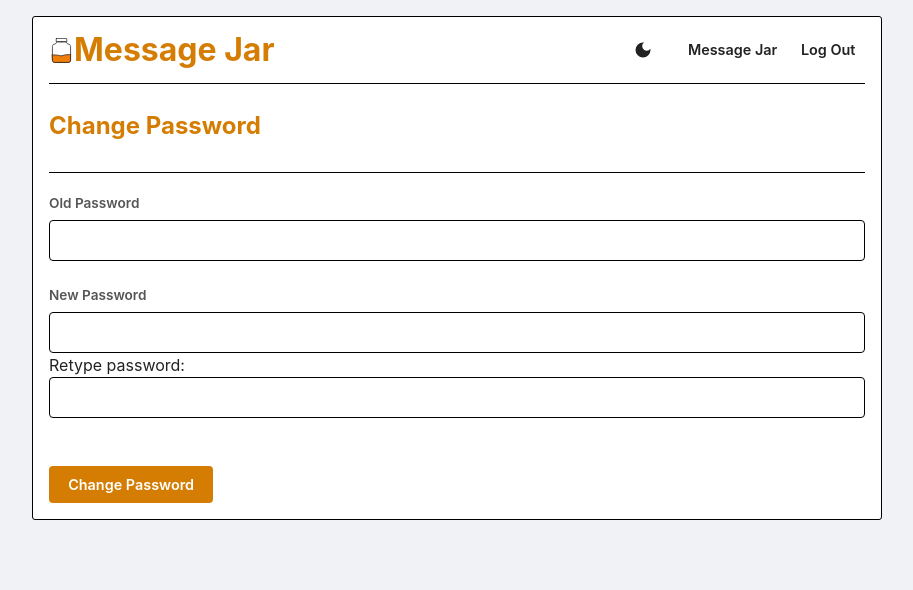
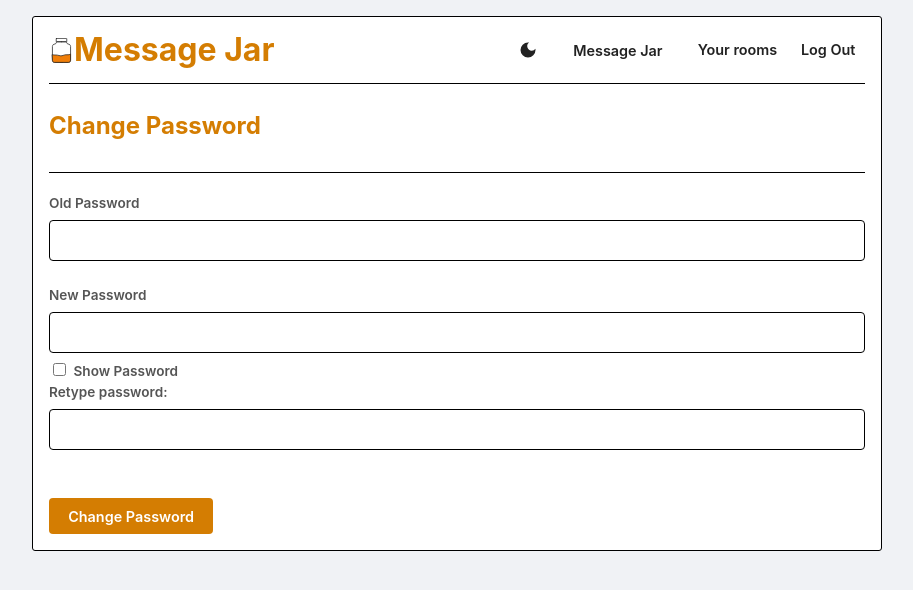
Before and after one commit to gavhu10/MessageJar, a Flask app: page /user/passchange in a window 1280 px wide. Shown: the top 590 px of the page, without its empty margins (183-1096 px from the left). Run offline with Flask 3, Linux system fonts and the light colour scheme; a user stored in the database is signed in; data comes from the database, SQL or seed files in the repository; some libraries are stand-ins or nearby versions.

Commit message:
Add password validation

```diff
--- a/auth.py
+++ b/auth.py
@@ -7,7 +7,7 @@ from werkzeug.security import check_password_hash, generate_password_hash
 import backend as cb
 from backend import AuthError, NotAllowedError
 from db import DBConnection
-
+import re
 STATUS_USER = "Message Jar"
 
 bp = f.Blueprint("auth", __name__, url_prefix="/auth")
@@ -87,8 +87,9 @@ def register():
             error = "Password is required."
         elif password != password_rep:
             error = "Passwords must match."
-
-        if error is None:
+        elif not re.match(r"^(?=.*[a-z])(?=.*[A-Z])(?=.*\d)[A-Za-z\d]{8,}$", password):
+            error = "Password must be 8+ characters with a number and an uppercase letter."
+        else:
             try:
                 register_user(username, password)
             except RegistrationError as e:
--- a/templates/base.html
+++ b/templates/base.html
@@ -8,7 +8,7 @@
   <link rel="stylesheet" href="{{ url_for('static', filename='style.css') }}">
   <nav>
     <h1>
-      <a href="{{ url_for('jar.index') }}">
+      <a href="/">
         <svg width="25" height="25" viewBox="0 0 75 99" xmlns="http://www.w3.org/2000/svg" class="jar-icon"
           alt="Message Jar Logo">
           <g transform="translate(-60,-49)">
@@ -30,6 +30,7 @@
       <li><button class="link-button" id="theme-toggle"><span id="theme-button"></span></button>
         {% if g.user %}
       <li><a href="{{ url_for('user.index') }}">{{ g.user['username'] }}</a>
+      <li><a href="{{ url_for('jar.index') }}">Your rooms</a>
         <form action="{{ url_for('auth.logout') }}" method="POST" style="display: inline;">
           <input type="hidden" name="csrf_token" value="{{ csrf_token() }}">
           <button type="submit" class="link-button">
--- a/templates/user/pass_change.html
+++ b/templates/user/pass_change.html
@@ -10,10 +10,46 @@
   <label for="old_password">Old Password</label>
   <input name="old_password" id="old_password" type="password" required>
   <br><label for="new_password">New Password</label>
-  <input name="new_password" id="new_password" type="password" required>
-  Retype password:
-  <input name="new_password_rep" id="new_password_rep" type="password" required>
+  <input type="password" name="new_password" id="new_password" required minlength="8"
+    pattern="(?=.*\d)(?=.*[a-z])(?=.*[A-Z]).{8,}"
+    title="Must contain at least one number, one uppercase, one lowercase letter, and at least 8 characters">
+  <div style="margin-top: 5px;">
+    <input type="checkbox" id="togglePassword">
+    <label style="display:inline;" for="togglePassword">Show Password</label>
+  </div>
+  <label>Retype password:</label>
+  <input type="password" name="new_password_rep" id="new_password_rep" required minlength="8"
+    pattern="(?=.*\d)(?=.*[a-z])(?=.*[A-Z]).{8,}"
+    title="Must contain at least one number, one uppercase, one lowercase letter, and at least 8 characters">
   <br><br>
   <input type="submit" value="Change Password">
 </form>
+<script>
+  const password = document.getElementById("new_password");
+  const confirmPassword = document.getElementById("new_password_rep");
+
+  function validatePassword() {
+    if (password.value != confirmPassword.value) {
+      confirmPassword.setCustomValidity("Passwords Don't Match");
+    } else {
+      confirmPassword.setCustomValidity('');
+    }
+  }
+
+  password.onchange = validatePassword;
+  confirmPassword.onkeyup = validatePassword;
+
+  const toggleBtn = document.getElementById('togglePassword');
+  const passwordInput = document.getElementById('new_password');
+  const confirmInput = document.getElementById('new_password_rep');
+
+  toggleBtn.addEventListener('change', function () {
+    // Check if the checkbox is checked
+    const type = this.checked ? 'text' : 'password';
+
+    // Update both inputs
+    passwordInput.setAttribute('type', type);
+    confirmInput.setAttribute('type', type);
+  });
+</script>
 {% endblock %}
```
Also changed, not shown: templates/auth/register.html (+40 -4 lines).
